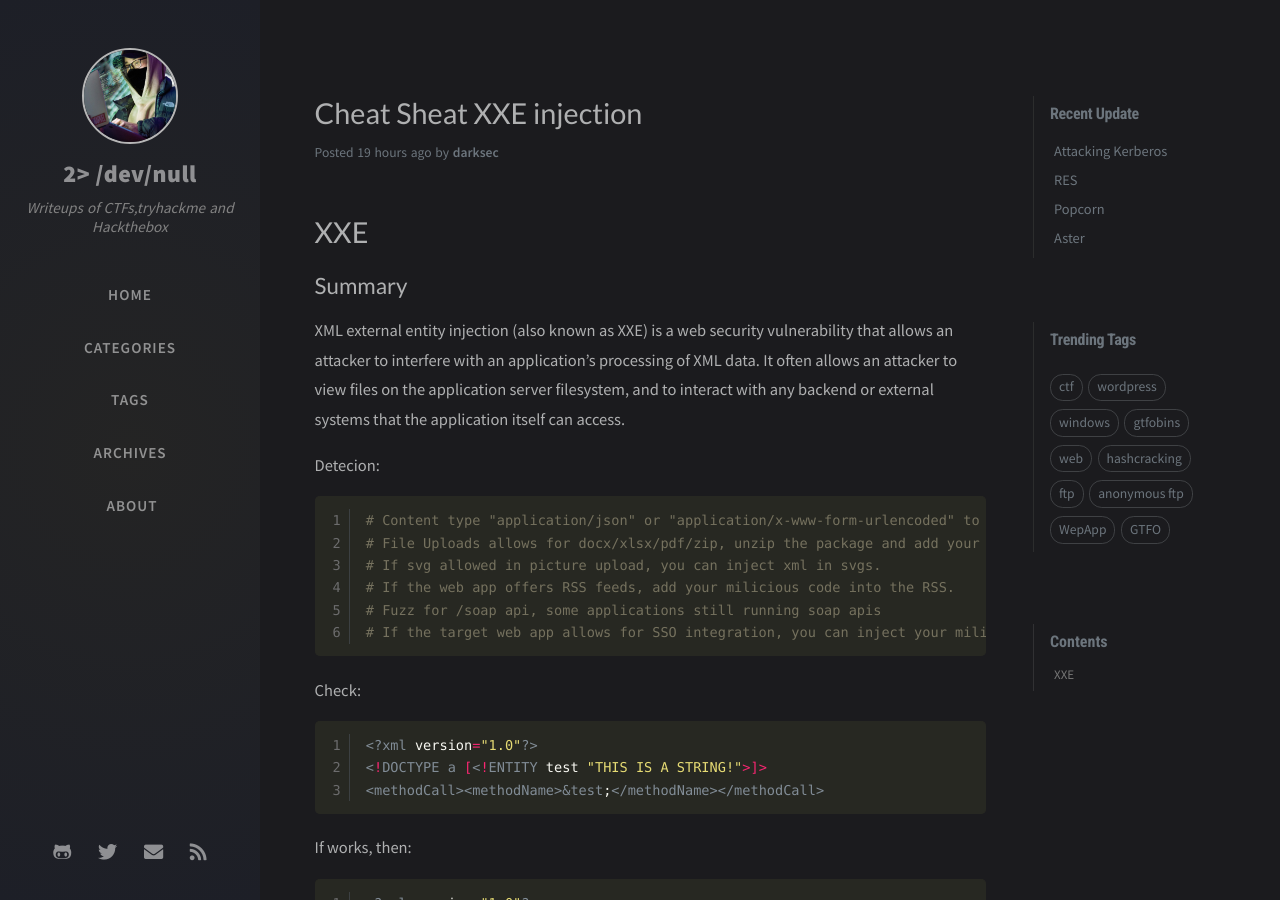
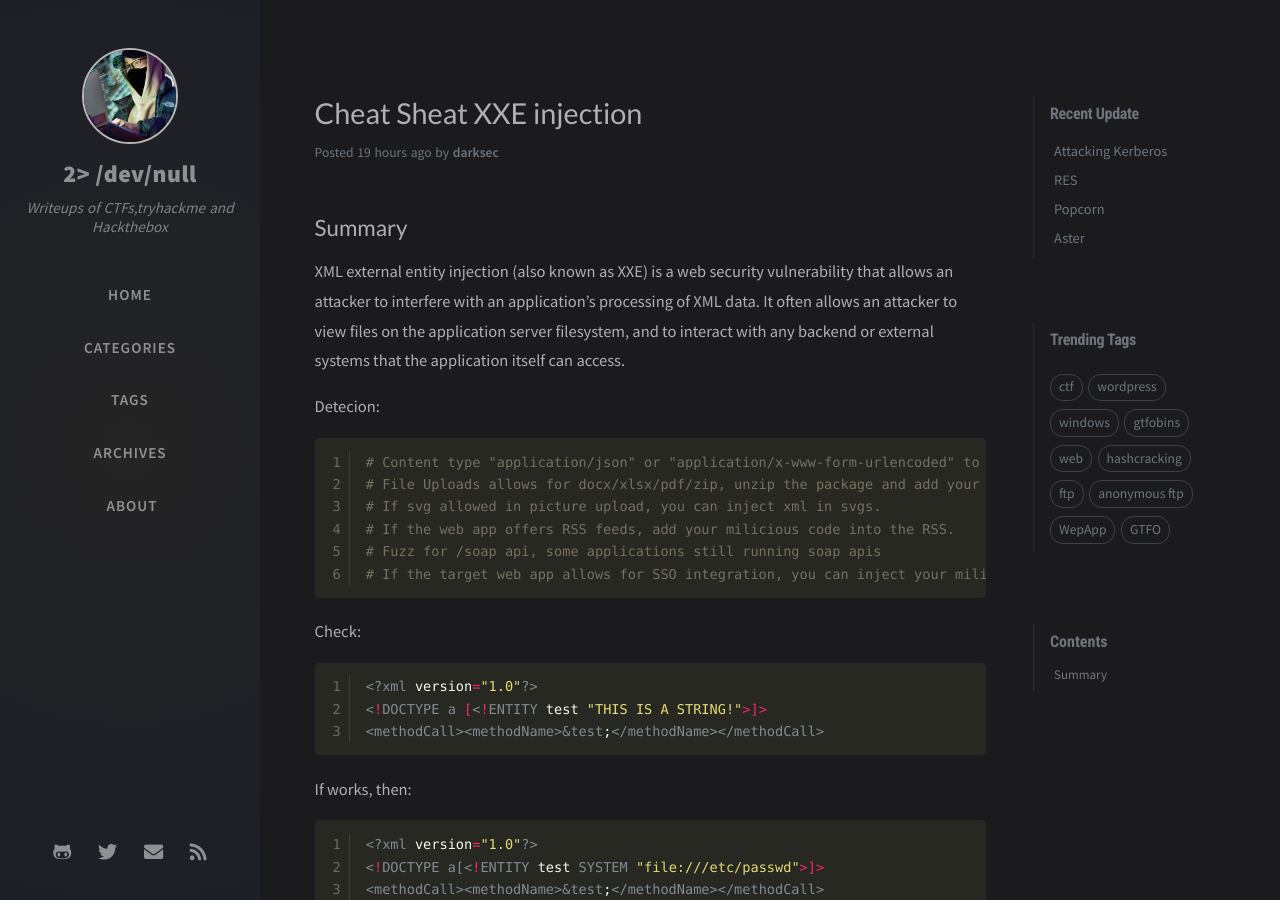
Before and after one commit to darksec1337/darksec1337.github.io, a Jekyll site: the page built from _posts/2020-12-20-XXE.md, in a window 1280 px wide and 900 px high. Built offline with Jekyll 4.4.1, drawn with Linux system fonts in a browser that asks for light colours; nearby versions of some CDN libraries; comment, search, counter and statistics services are not loaded.

Commit message:
Update 2020-12-20-XXE.md

```diff
--- a/_posts/2020-12-20-XXE.md
+++ b/_posts/2020-12-20-XXE.md
@@ -6,7 +6,7 @@ categories: [WebApp]
 tags: [WepApp] # add tag
 ---
 
-# XXE
+
 
 ## Summary
 
```
